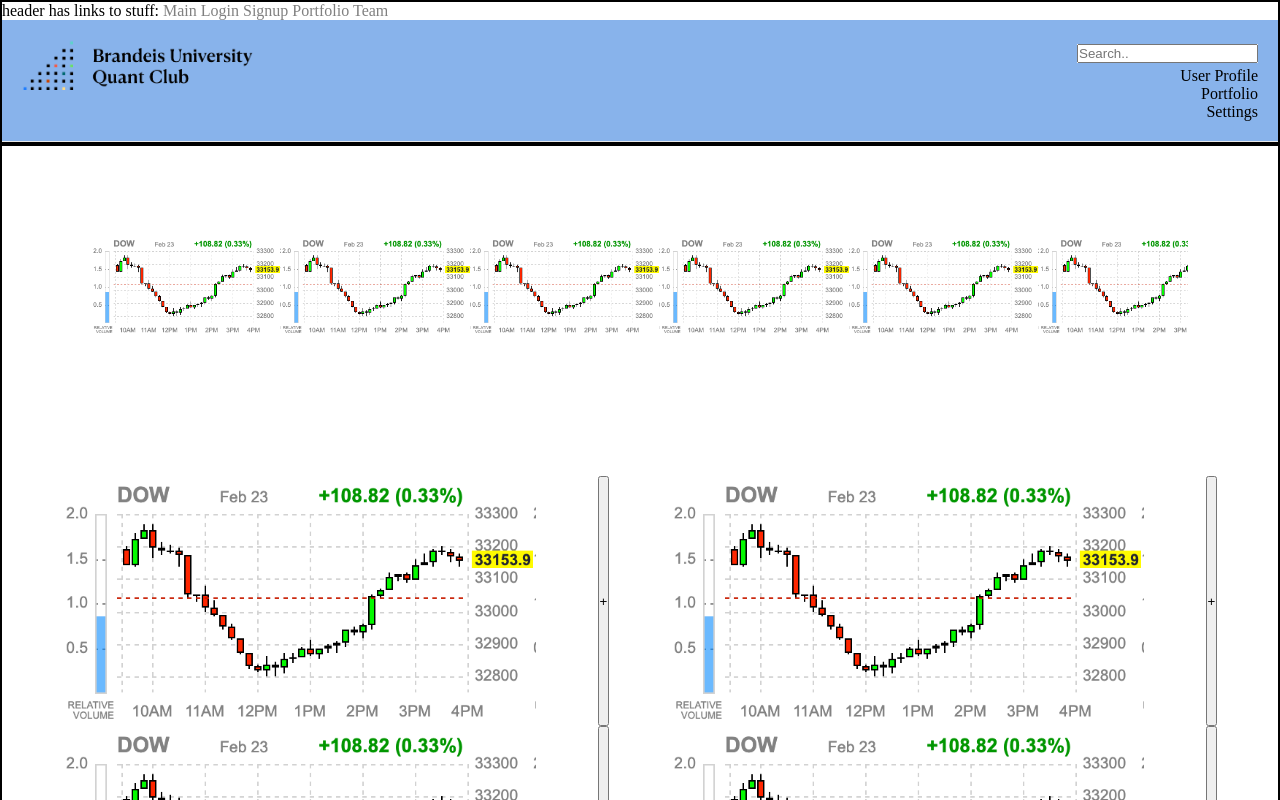
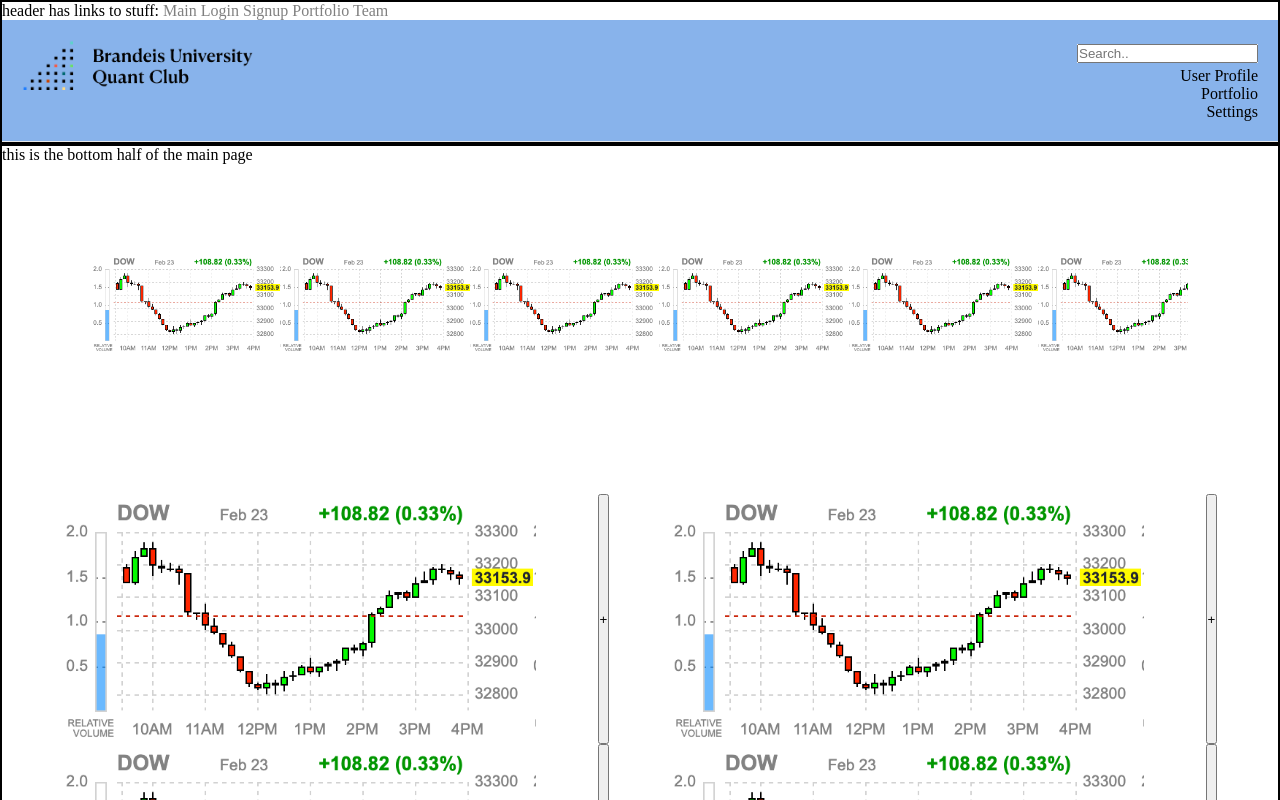
Before and after one commit to ArcherHeffern/ImpliedVolatilityIndex, a SvelteKit app: page / in a window 1280 px wide. Shown: the top 800 px of the page. Built offline with nearby package versions, Linux system fonts and the light colour scheme.

Commit message:
bottom half of main page skel

```diff
--- a/src/routes/+page.svelte
+++ b/src/routes/+page.svelte
@@ -1,4 +1,4 @@
-
+this is the bottom half of the main page
 
 <style>
     * {
```
